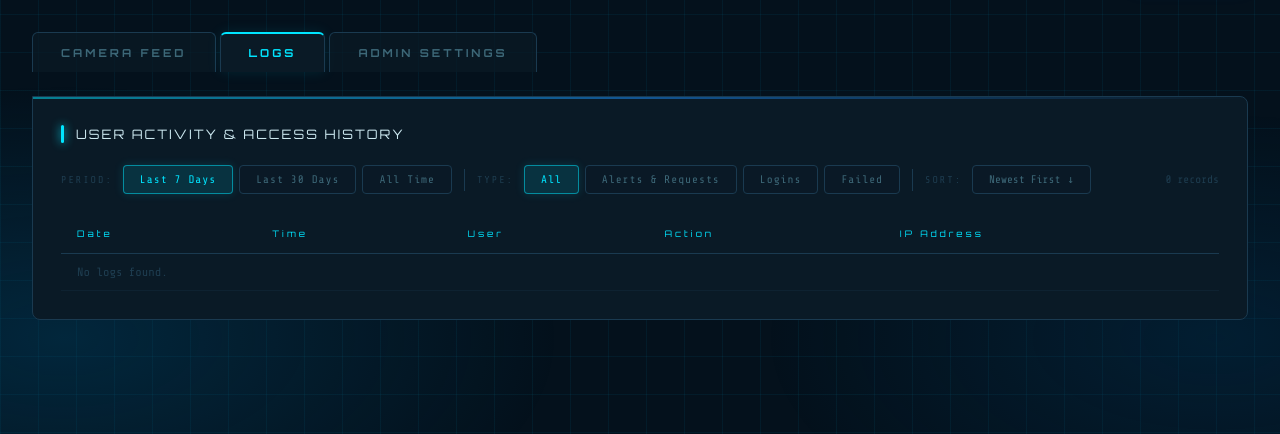
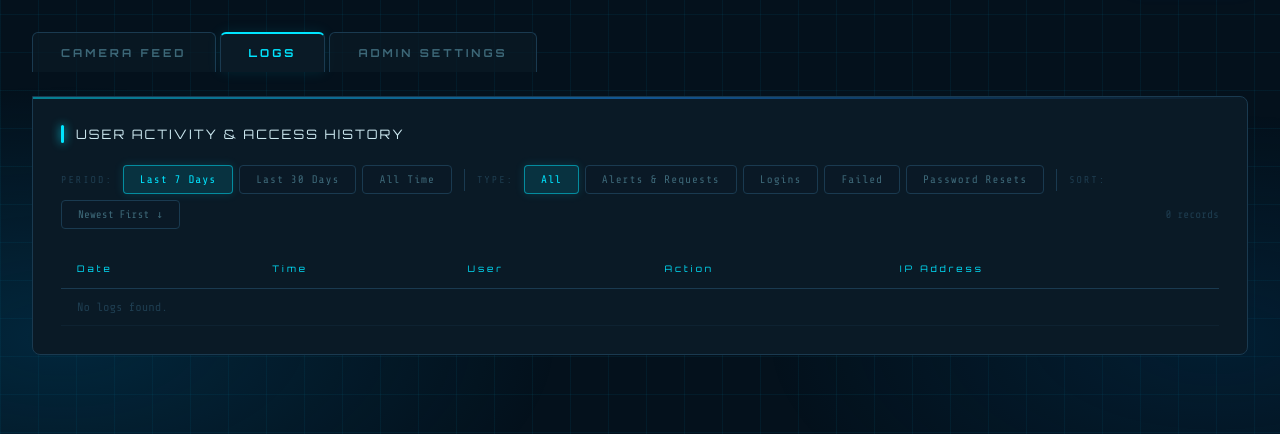
Before and after one commit to rvn-barbss/cctv-monitoring, a Flask app: page /dashboard in a window 1280 px wide, after a click on "LOGS". Shown: the part 62-496 px from the top of the page. Run offline with Flask 3, Linux system fonts and the light colour scheme; a user stored in the database is signed in; data comes from the database, SQL or seed files in the repository.

Commit message:
add filtering for password request

```diff
--- a/app/templates/camera.html
+++ b/app/templates/camera.html
@@ -510,6 +510,7 @@
         <button class="filter-btn alert-btn" onclick="setType(this,'alerts')">Alerts & Requests</button>
         <button class="filter-btn" onclick="setType(this,'success')">Logins</button>
         <button class="filter-btn" onclick="setType(this,'failed')">Failed</button>
+        <button class="filter-btn" onclick="setType(this,'passreset')">Password Resets</button>
         <div class="filter-sep"></div>
         <span class="filter-label">SORT:</span>
         <button class="sort-btn" id="sort-btn" onclick="toggleSort()">
@@ -743,7 +744,8 @@
         if (activeDays > 0 && (now - log.timestamp) / 86400000 > activeDays) return false;
         if (activeType === 'success' && !log.action.includes('LOGIN SUCCESS')) return false;
         if (activeType === 'failed'  && !log.action.includes('FAILED LOGIN'))  return false;
-        if (activeType === 'alerts'  && !log.action.includes('REQUESTED') && !log.action.includes('ALERT')) return false;
+        if (activeType === 'alerts'    && !log.action.includes('REQUESTED') && !log.action.includes('ALERT')) return false;
+        if (activeType === 'passreset' && !log.action.includes('PASSWORD RESET REQUESTED')) return false;
         return true;
       });
       filtered.sort((a, b) => sortAsc ? a.timestamp - b.timestamp : b.timestamp - a.timestamp);
@@ -755,6 +757,7 @@
                   : log.action.includes('FAILED LOGIN')  ? 'failed'
                   : log.action.includes('REQUESTED') || log.action.includes('ALERT') ? 'alert'
                   : log.action.includes('ACCESSED')      ? 'access' : '';
+
 
         const key = makeKey(log);
         const isNew = isNewData && !existingKeys.has(key);
@@ -771,7 +774,7 @@
 
       document.getElementById('log-body').innerHTML = html || '<tr><td colspan="5" style="color:var(--text-dim)">No logs found.</td></tr>';
 
-
+      // ✅ Update existing keys after render
       if (isNewData) {
         existingKeys = new Set(allLogs.map(makeKey));
       }
```
